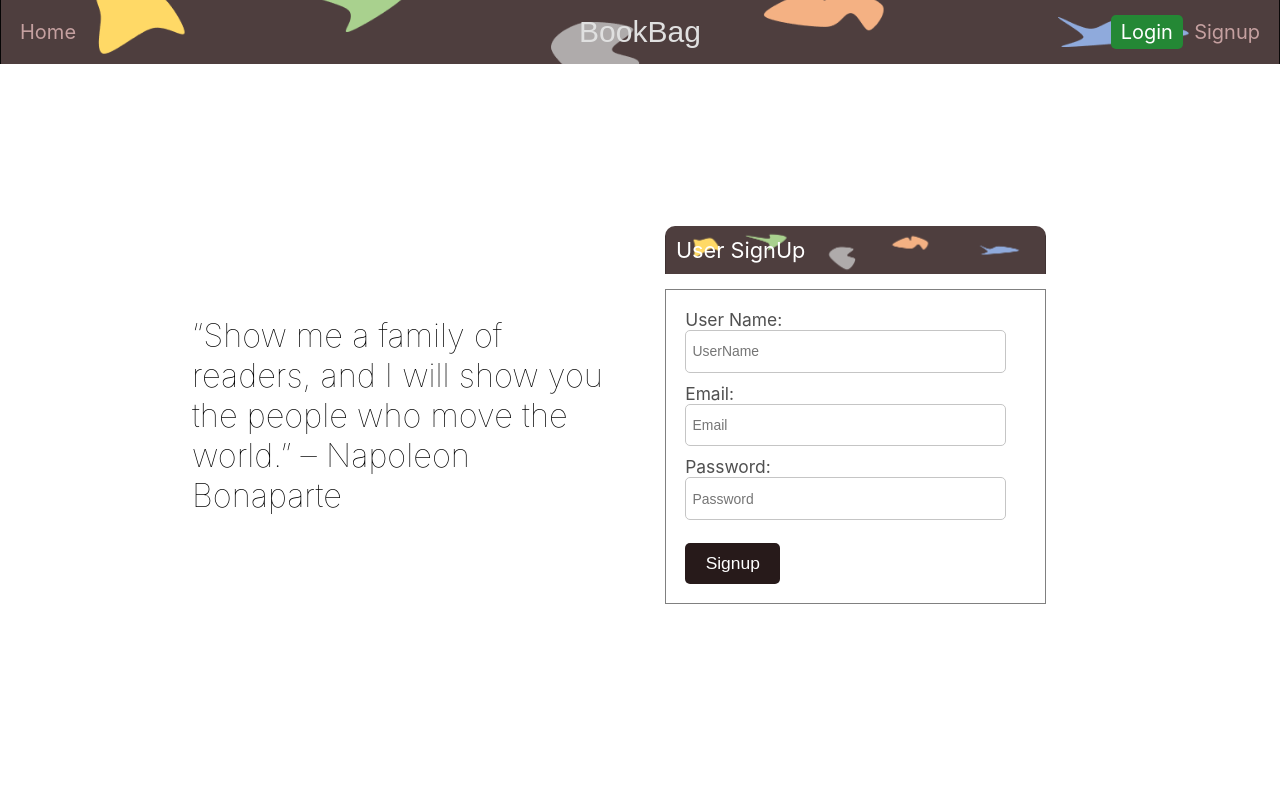
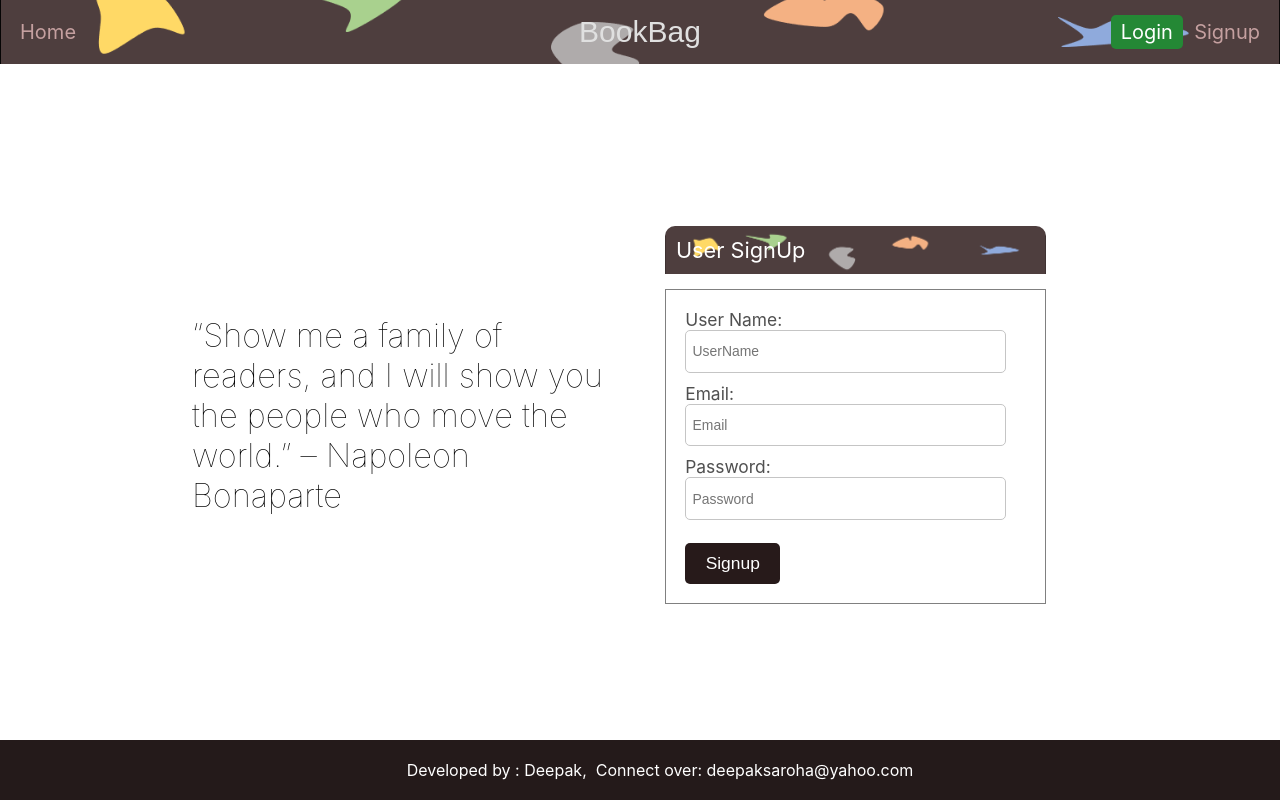
Before and after one commit to deepaksaroha/rating-review, a React (Create React App) app: page /signup in a window 1280 px wide. Built offline with nearby package versions, Linux system fonts and the light colour scheme; no server answers.

Commit message:
added footer

```diff
--- /dev/null
+++ b/src/components/Footer.js
@@ -0,0 +1,15 @@
+import React from 'react'
+
+function Footer(){
+    return (
+        <React.Fragment>
+            <div style={{backgroundColor: 'rgb(36, 26, 26)', width:'100%', textAlign: 'center', position:'fixed', bottom: '0', padding:'20px', color: 'white'}} className="footer">
+                Developed by : Deepak, &nbsp;
+                {/* <span style={{color: 'red'}}>&#10084;</span> */}
+                <span>Connect over: deepaksaroha@yahoo.com</span>
+            </div>
+        </React.Fragment>
+    )
+}
+
+export default Footer;
--- a/src/components/Router.js
+++ b/src/components/Router.js
@@ -4,6 +4,7 @@ import Book from './Book';
 import Login from './Login';
 import Signup from './Signup';
 import { BrowserRouter as Router, Route, Switch } from 'react-router-dom';
+import Footer from './Footer';
 
 class AppRouter extends React.Component {
     constructor(props){
@@ -25,6 +26,7 @@ class AppRouter extends React.Component {
                     <Route path='/login' component={Login} />
                     <Route path='/signup' component={Signup} />
                 </Switch>
+                <Footer />
             </Router>
 
         )
```
